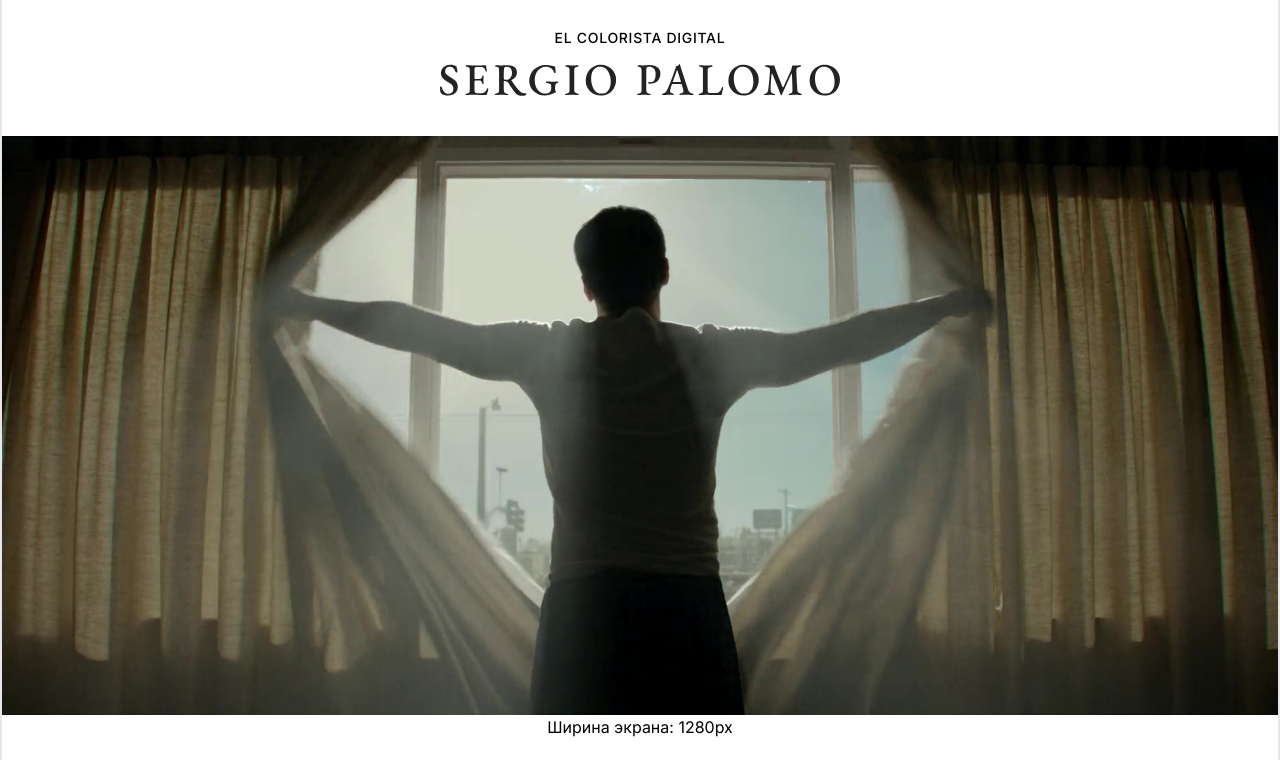
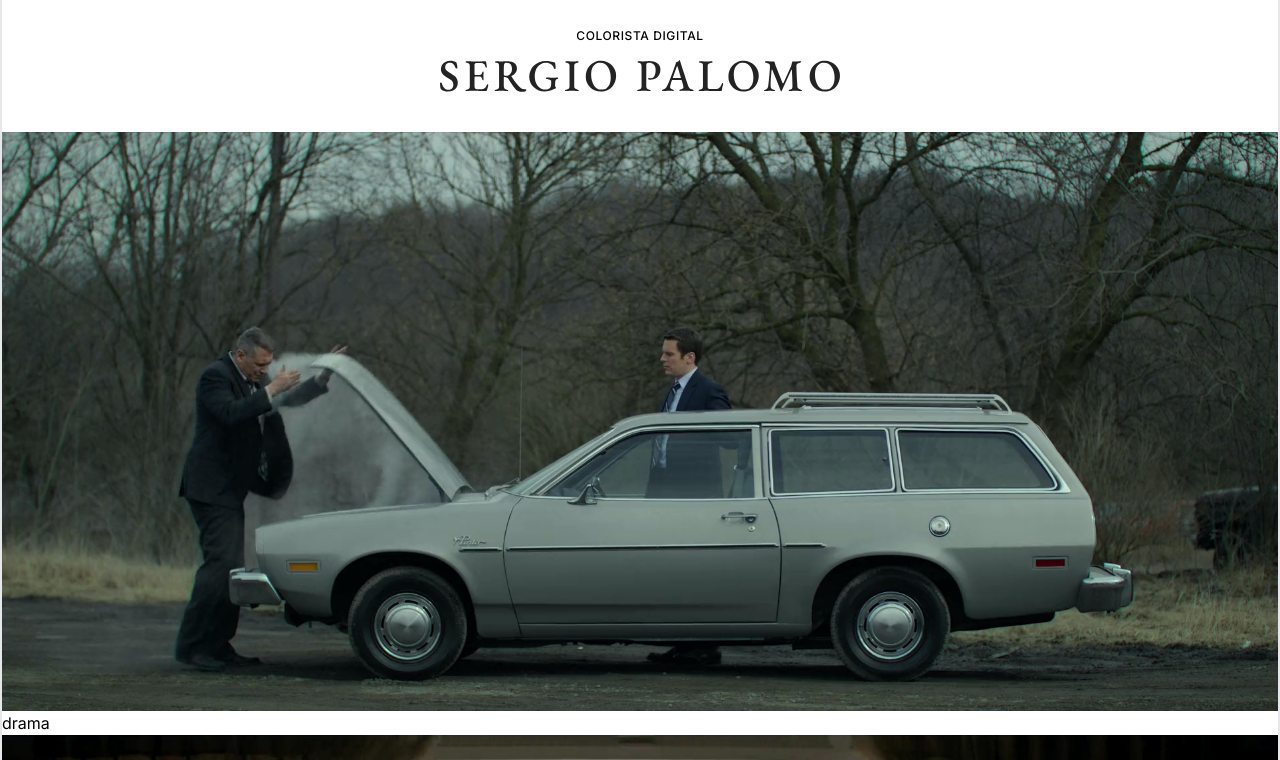
Before and after one commit to GolubFF/sergio-palomo, a Next.js app: page / in a window 1280 px wide. Shown: the top 760 px of the page. Built offline with nearby package versions, Linux system fonts and the light colour scheme.

Commit message:
third commit

```diff
--- /dev/null
+++ b/app/components/Carousel/carousel.tsx
@@ -0,0 +1,164 @@
+'use client'
+import Image from "next/image";
+import { v4 } from "uuid";
+
+import React, {JSX, useState, useEffect} from "react";
+import {CarouselData, SlideData} from "@/app/components/Carousel/carousel.props";
+// import CarouselProps from "@/app/components/Carousel/carousel.type";
+// import SlideElement from "@/app/components/Carousel/slide";
+
+// const DURATION = 700
+// const BUTTON_STYLE = 'p-2 text-2xl text-white cursor-pointer'
+
+
+const Carousel = ({auto = false, data}:CarouselData):JSX.Element => {
+
+
+    const [gallery, setGallery] = useState<JSX.Element[]>([])
+
+
+//построение первичной галереи
+    useEffect(() => {
+        if(auto) console.log(auto)
+        const slidesArr: SlideData[] = [data[data.length - 1], ...data, data[0]]
+
+        setGallery(
+            slidesArr.map((el) => {
+                return (
+                    <div key={v4()}>
+                        <Image  src={el.url} alt={el.alt} width={1920} height={1080} priority/>
+                        <h2>{el.description}</h2>
+                    </div>
+
+                )
+            })
+        )
+    }, [])
+
+
+
+    return (
+        <>
+            {gallery}
+        </>
+    )
+}
+
+export default Carousel
+
+// <div className='overflow-hidden relative bg-gray-300'>
+//     <div className={`flex transition ease-out h-[300px] bg-gray-300`}
+// style={{
+//     transition: `transform ${duration}ms`,
+//         transform: `translateX(-${offset}%)`
+// }}>
+// {carousel}
+// </div>
+// <div className='absolute top-1/2 -translate-y-1/2 h-30 w-full flex justify-between item-center pl-5 pr-5'>
+//     <button disabled={isTransition} onClick={previousSlide} className={BUTTON_STYLE}>
+//         <Image
+//             src={'/icons/left-arrow.svg'}
+//             width={30}
+//             height={30}
+//         />
+//     </button>
+//     <button disabled={isTransition} onClick={nextSlide} className={BUTTON_STYLE}>
+//         <Image
+//             src={'/icons/right-arrow.svg'}
+//             width={30}
+//             height={30}
+//         />
+//     </button>
+// </div>
+// <div className={'absolute bottom-5 w-full h-2 flex gap-2 justify-center'}>
+//     {navigate}
+// </div>
+//
+// </div>
+
+
+
+
+// useEffect(() => {
+//     const navigateArr = data.map((el, i) => {
+//         return(
+//             <div
+//                 key={i+1}
+//                 onClick={() => dotClick(i+1)}
+//                 className={'w-2 h-auto bg-white rounded-full cursor-pointer'}
+//                 style={{
+//                     backgroundColor: (offset === (i+1)*100) ? 'rgba(255, 255, 255, 0.8)': 'rgba(255, 255, 255, 0.2)'
+//                 }}
+//             ></div>
+//         )
+//     } )
+//     // setNavigate(navigateArr)
+// }, [offset])
+//  блокирование кнопок
+//     useEffect(() => {
+//         const timeoutId = setTimeout(() => {
+//             setIsTransition(false);
+//         }, DURATION);
+//         return () => clearTimeout(timeoutId);
+//     }, [isTransition]);
+
+
+// useEffect(() => {
+//     let timeoutId;
+//     if(offset === 0) {
+//         timeoutId = setTimeout(() => {
+//             setDuration(0)
+//             setOffset((carousel.length - 2) * 100)
+//         }, DURATION)
+//     }
+//     if(offset === ((carousel.length - 1) * 100)) {
+//         timeoutId = setTimeout(() => {
+//             setDuration(0)
+//             setOffset(100)
+//         }, DURATION)
+//     }
+//     return () => clearTimeout(timeoutId)
+// }, [offset])
+
+
+
+// buttons
+//     const previousSlide = () => {
+//         if(!duration) setDuration(DURATION)
+//
+//         setIsTransition(true);
+//         if (offset === 0) setOffset(0)
+//         else setOffset(offset - 100)
+//     }
+//     const nextSlide = () => {
+//         if(!duration) setDuration(DURATION)
+//
+//         setIsTransition(true);
+//         if (offset === (carousel.length - 1) * 100) setOffset((carousel.length - 1) * 100)
+//         else setOffset(offset + 100)
+//     }
+
+// function dotClick(key) {
+//     setDuration(DURATION)
+//     setOffset(key*100)
+// }
+
+// const transitionStyle = {
+//     transition: `transform ${700}ms`,
+//     transform: `translateX(-${100}%)`
+// }
+
+
+// <div className={'overflow-scroll relative'}>
+//     <div className={'flex transition ease-out'}
+//          style={transitionStyle}>
+//
+//         <SlideElement url={'/cover/shot_1.jpeg'} alt={'shot'}/>
+//
+//
+//
+//
+//
+//     </div>
+//
+// </div>
--- a/app/components/Carousel/slide.tsx
+++ b/app/components/Carousel/slide.tsx
@@ -2,12 +2,8 @@
 import Image from "next/image";
 import React from "react";
 const H2_STYLE = 'text-opacity-10 text-5xl lg:text-[300px] md:text-8xl sm:text-6xl uppercase font-black text-orange-200 select-none'
+import {SlideData} from "@/app/components/Carousel/carousel.props";
 
-interface SlideData {
-    url: string;
-    alt: string;
-    description?: string;
-}
 const SlideElement: React.FC<SlideData> = ({ url, alt, description = ''}) => {
 
     return(
--- a/app/components/logo.tsx
+++ b/app/components/logo.tsx
@@ -3,8 +3,8 @@ import Image from "next/image";
 export default function Logo() {
     return (
         <div className={'pt-[28px] flex flex-col items-center gap-4'}>
-            <h2 className='text-sm uppercase tracking-wider font-medium'>el colorista digital</h2>
-            <div className='md:w-[400px] ssm:w-[350px]'>
+            <h2 className='text-sm uppercase tracking-wider font-medium sm:text-xs ssm:text-[12px]'>colorista digital</h2>
+            <div className='sm:w-[400px] ssm:w-[300px]'>
                 <Image
                     width="0"
                     height="0"
--- a/app/components/width-dispaly.tsx
+++ /dev/null
@@ -1,26 +0,0 @@
-'use client'
-import React, { useState, useEffect } from 'react';
-
-const Ancho: React.FC = () => {
-    const [width, setWidth] = useState<number>(typeof window !== 'undefined' ? window.innerWidth : 0);
-
-    useEffect(() => {
-        const handleResize = () => {
-            setWidth(window.innerWidth);
-        };
-
-        window.addEventListener('resize', handleResize);
-
-        return () => {
-            window.removeEventListener('resize', handleResize);
-        };
-    }, []);
-
-    return (
-        <div>
-            <p>Ширина экрана: {width}px</p>
-        </div>
-    );
-}
-
-export default Ancho;
--- a/app/data/cover-data.ts
+++ b/app/data/cover-data.ts
@@ -2,38 +2,34 @@ const coverData = [
     {
         id: 1,
         url: '/cover/shot_1.jpeg',
-        legend: 'drama',
-        color: '',
-        width: 1280,
+        alt: 'drama',
+        description: 'drama',
     },
     {
         id: 2,
         url: '/cover/shot_2.jpeg',
-        legend: 'short',
-        color: '',
-        width: 1280,
+        alt: 'doc',
+        description: 'drama',
     },
     {
         id: 3,
         url: '/cover/shot_3.jpeg',
-        legend: 'music',
-        color: '',
-        width: 1280,
+        alt: 'music',
+        description: 'drama',
     },
     {
         id: 4,
         url: '/cover/shot_4.jpeg',
-        legend: 'serias',
-        color: '',
-        width: 1280,
+        alt: 'series',
+        description: 'drama',
     },
     {
         id: 5,
         url: '/cover/shot_5.jpeg',
-        legend: 'drama',
-        color: '',
-        width: 1280,
+        alt: 'short',
+        description: 'drama',
     },
+
 
 ]
 
--- a/app/page.tsx
+++ b/app/page.tsx
@@ -1,26 +1,27 @@
 'use client'
-import Image from "next/image";
+
 // import SocialIcons from "@/app/components/social-icons";
 // import Logo from "@/app/components/logo";
 import Footer from "@/app/components/footer";
 import Header from "@/app/components/header";
-import Ancho from "@/app/components/width-dispaly";
+import Carousel from "@/app/components/Carousel/carousel";
+
 // import Slider from "@/app/components/slider";
 // import Carousel from "@/app/components/Carousel/carousel.component";
-// import coverData from "@/app/data/cover-data";
+import coverData from "@/app/data/cover-data";
 
 
 export default function Home() {
 
 
   return (
-    <main className="container border-x-2 mx-auto flex min-h-screen flex-col items-center ">
+    <main className="md:container md:border-x-2 mx-auto flex min-h-screen flex-col items-center ">
         <Header/>
 
 
-        <Image src={'/cover/shot_1.jpeg'} alt={'shot'} width={1920} height={1080}/>
 
-        <Ancho/>
+
+        <Carousel data={coverData}/>
 
         <Footer/>
     </main>
--- a/package.json
+++ b/package.json
@@ -12,12 +12,14 @@
     "next": "14.1.4",
     "react": "^18",
     "react-dom": "^18",
-    "react-slideshow-image": "^4.3.1"
+    "react-slideshow-image": "^4.3.1",
+    "uuid": "^9.0.1"
   },
   "devDependencies": {
     "@types/node": "^20",
     "@types/react": "^18",
     "@types/react-dom": "^18",
+    "@types/uuid": "^9.0.8",
     "autoprefixer": "^10.0.1",
     "eslint": "8.57.0",
     "eslint-config-next": "14.2.0",
--- a/tailwind.config.ts
+++ b/tailwind.config.ts
@@ -8,7 +8,7 @@ const config: Config = {
   ],
   theme: {
     screens: {
-      'ssm': '390px',
+      'ssm': '360px',
 
       // => @media (min-width: 640px) { ... }
       'sm': '640px',
```
Also changed, not shown: app/components/Carousel/carousel.component.tsx (deleted, +0 -149 lines), app/components/Carousel/carousel.props.ts (added, +11 -0 lines), 1 other file (tests, documents, lock files or other folders).
